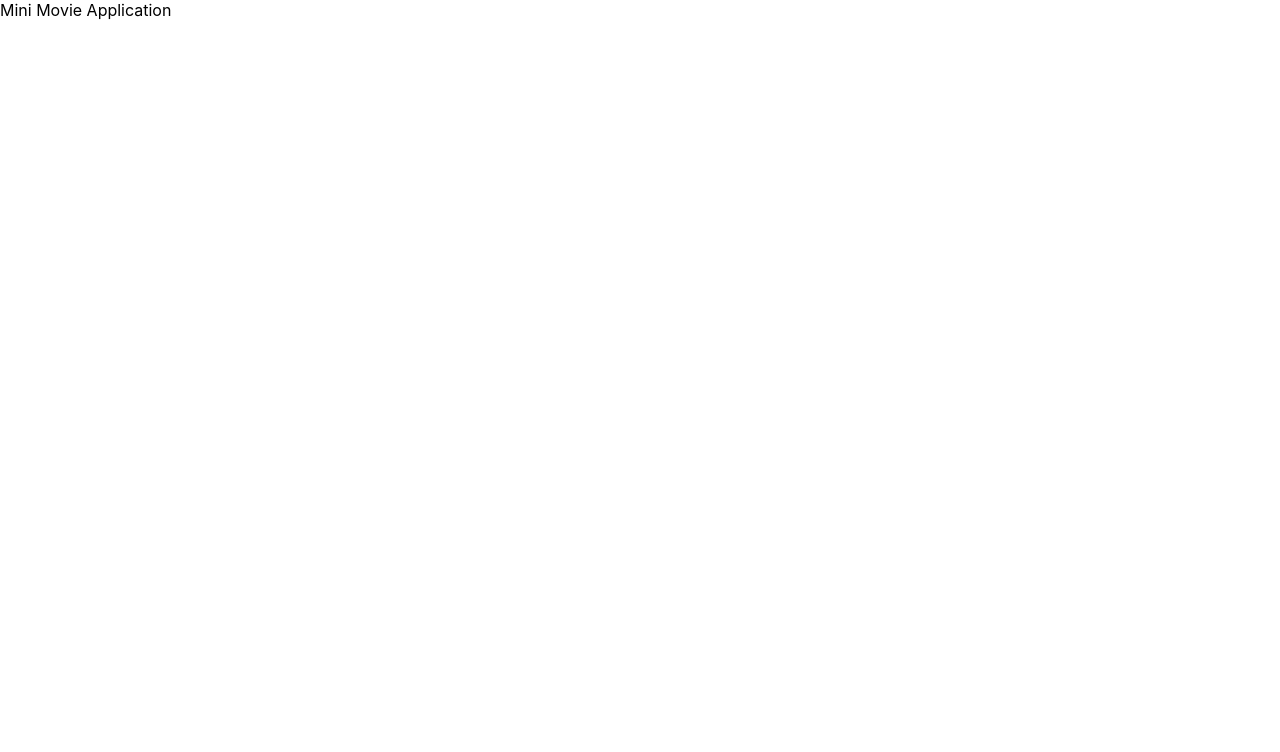
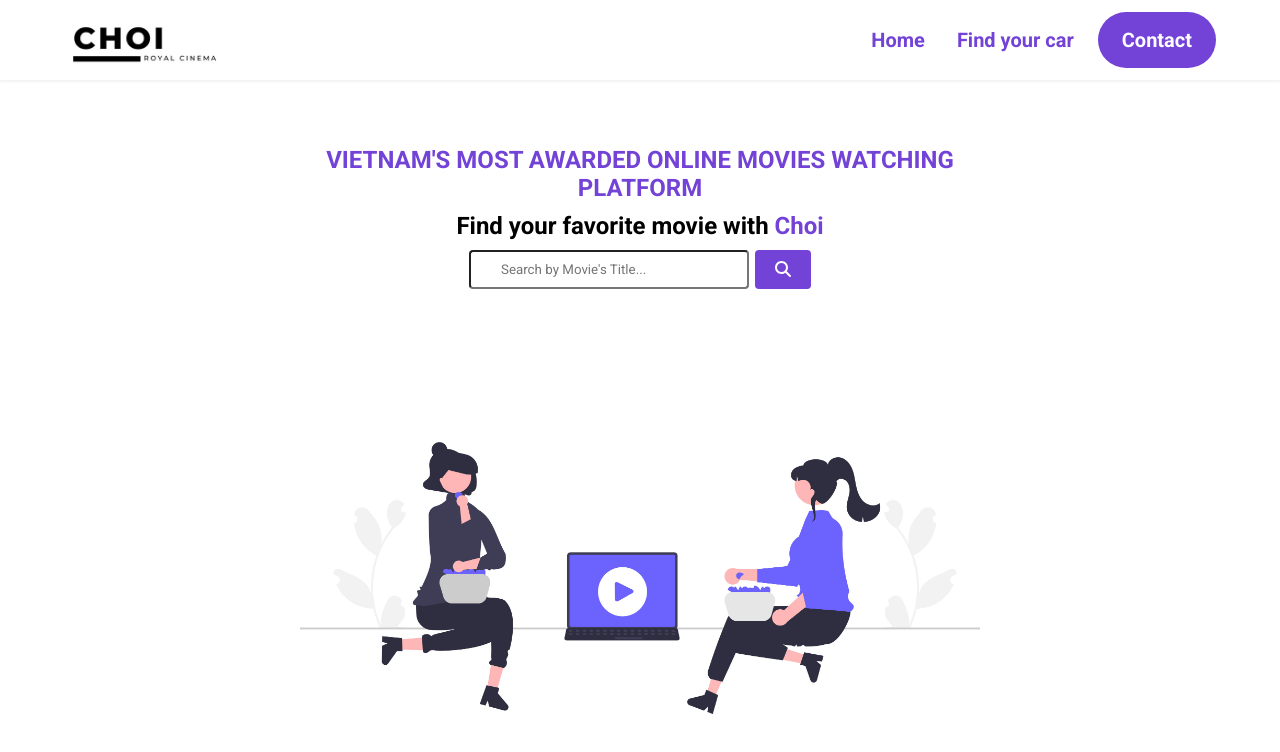
Before and after one commit to 1ChoiChoi2/2_MiniMovieApp, a React (Create React App) app: page / in a window 1280 px wide. Shown: the top 752 px of the page. Built offline with nearby package versions, Linux system fonts and the light colour scheme.

Commit message:
Styling HomePage

```diff
--- a/src/App.js
+++ b/src/App.js
@@ -1,12 +1,16 @@
 import React from "react";
-import { Routes, Route } from 'react-router-dom';
+import { Routes, Route } from "react-router-dom";
 import { FontAwesomeIcon } from "@fortawesome/react-fontawesome";
+import Nav from "./components/Nav";
+import Home from "./pages/Home";
 
 function App() {
-
   return (
     <div className="App">
-      Mini Movie Application
+      <Nav />
+      <Routes>
+        <Route path="/" element={<Home />} />
+      </Routes>
     </div>
   );
 }
--- /dev/null
+++ b/src/components/Nav.jsx
@@ -0,0 +1,35 @@
+import React from "react";
+import MovieLogo from "../assets/logo.png";
+import { Link } from "react-router-dom";
+import '../styles/Nav.css'
+
+const Nav = () => {
+  return (
+    <nav>
+      <div className="nav__container">
+        <Link to="/">
+          <img className="logo" src={MovieLogo} alt="logo" />
+        </Link>
+        <ul className="nav__links">
+          <li className="nav__list">
+            <Link to="/" className="nav__link">
+              Home
+            </Link>
+          </li>
+          <li className="nav__list">
+            <Link to="#" className="nav__link">
+              Find your car
+            </Link>
+          </li>
+          <li className="nav__list">
+            <Link to="#" className="nav__link nav__link--primary">
+              Contact
+            </Link>
+          </li>
+        </ul>
+      </div>
+    </nav>
+  );
+};
+
+export default Nav;
--- a/src/index.css
+++ b/src/index.css
@@ -1,13 +1,47 @@
-body {
+@import url('https://fonts.googleapis.com/css2?family=Roboto:wght@400;500;700&display=swap');
+
+* {
+  padding: 0;
   margin: 0;
-  font-family: -apple-system, BlinkMacSystemFont, 'Segoe UI', 'Roboto', 'Oxygen',
-    'Ubuntu', 'Cantarell', 'Fira Sans', 'Droid Sans', 'Helvetica Neue',
-    sans-serif;
-  -webkit-font-smoothing: antialiased;
-  -moz-osx-font-smoothing: grayscale;
+  box-sizing: border-box;
+  font-family: 'Roboto', sans-serif;
 }
 
-code {
-  font-family: source-code-pro, Menlo, Monaco, Consolas, 'Courier New',
-    monospace;
+html {
+  scroll-behavior: smooth;
 }
+
+img {
+  width: 100%;
+  height: 100%;
+  object-fit: cover;
+}
+
+ul, li {
+  list-style: none;
+}
+
+a {
+  text-decoration: none;
+}
+
+/* UTILITY CLASS */
+
+.container {
+  padding: 56px 0;
+}
+
+.row {
+  max-width: 1200px;
+  width: 100%;
+  margin: 0 auto;
+  padding: 0 24px;
+}
+
+.purple {
+  color: #7342d6;
+}
+
+.logo {
+  width: 160px;
+}
--- a/src/index.js
+++ b/src/index.js
@@ -5,9 +5,9 @@ import App from "./App";
 import reportWebVitals from "./reportWebVitals";
 import { BrowserRouter as Router } from "react-router-dom";
 import { library } from "@fortawesome/fontawesome-svg-core";
-import { faTimes } from "@fortawesome/free-solid-svg-icons";
+import { faTimes, faMagnifyingGlass } from "@fortawesome/free-solid-svg-icons";
 
-library.add(faTimes);
+library.add(faTimes, faMagnifyingGlass);
 
 const root = ReactDOM.createRoot(document.getElementById("root"));
 root.render(
--- a/src/pages/Home.jsx
+++ b/src/pages/Home.jsx
@@ -1,9 +1,32 @@
-import React from 'react'
+import React from "react";
+import UndrawMovie from '../assets/movieUndraw.jpg';
+import '../styles/Home.css'
+import { FontAwesomeIcon } from "@fortawesome/react-fontawesome";
 
 const Home = () => {
   return (
-    <div>Home</div>
-  )
-}
+    <section id="home">
+      <header>
+        <div className="header__container">
+          <div className="header__description">
+            <h1 className="purple">Vietnam's most awarded online movies watching platform</h1>
+            <h2>
+              Find your favorite movie with <span className="purple">Choi</span>
+            </h2>
+            <div className="header__movie--search">
+              <input type="text" placeholder="Search by Movie's Title..."/>
+              <button className="header__movie--search__icon">
+                <FontAwesomeIcon icon='fa-magnifying-glass'/>
+              </button>
+            </div>
+          </div>
+          <figure className="header__img--wrapper">
+            <img src={UndrawMovie} alt="movie watching"/>
+          </figure>
+        </div>
+      </header>
+    </section>
+  );
+};
 
-export default Home
+export default Home;
--- /dev/null
+++ b/src/styles/Home.css
@@ -0,0 +1,53 @@
+header {
+  height: calc(100vh - 80px);
+}
+
+.header__container {
+  width: 100%;
+  max-width: 720px;
+  margin: 0 auto;
+  height: 100%;
+  display: flex;
+  flex-direction: column;
+  justify-content: space-around;
+}
+
+.header__description {
+  display: flex;
+  flex-direction: column;
+  align-items: center;
+  gap: 10px;
+}
+
+.header__description h1 {
+  text-transform: uppercase;
+  text-align: center;
+}
+
+.header__movie--search {
+  display: flex;
+  align-items: center;
+  gap: 6px;
+}
+
+.header__movie--search input {
+  width: 280px;
+  padding: 10px 30px;
+  border-radius: 4px;
+}
+
+.header__movie--search__icon {
+  padding: 10px 20px;
+  background-color: #7342d6;
+  border-radius: 4px;
+  border: none;
+  font-weight: 300;
+  color: white;
+  font-size: 16px;
+}
+
+.header__img--wrapper {
+  padding: 20px;
+  z-index: 50;
+  max-height: 50vh;
+}
--- /dev/null
+++ b/src/styles/Nav.css
@@ -0,0 +1,53 @@
+nav {
+  height: 80px;
+  display: flex;
+  box-shadow: 0 2px 2px 0 rgba(0, 0, 0, 0.05);
+  background-color: white;
+  position: relative;
+}
+
+.nav__container {
+  width: 100%;
+  max-width: 1200px;
+  padding: 0 24px;
+  display: flex;
+  justify-content: space-between;
+  align-items: center;
+  margin: 0 auto;
+}
+
+.nav__links {
+  display: flex;
+  align-items: center;
+}
+
+.nav__link {
+  text-decoration: none;
+  font-size: 20px;
+  font-weight: bold;
+  padding: 8px;
+  color: #7342d6;
+}
+
+.nav__list {
+  margin-left: 16px;
+  display: flex;
+  align-items: center;
+  justify-content: center;
+}
+
+.nav__link:hover {
+  text-decoration: underline;
+}
+
+.nav__link--primary {
+  padding: 16px 24px;
+  color: white;
+  background-color: #7342d6;
+  border: none;
+  border-radius: 40px;
+}
+
+.nav__link--primary:hover {
+  text-decoration: none;
+}
```
Also changed, not shown: src/assets/logo.png (added), src/assets/movieUndraw.jpg (added).
